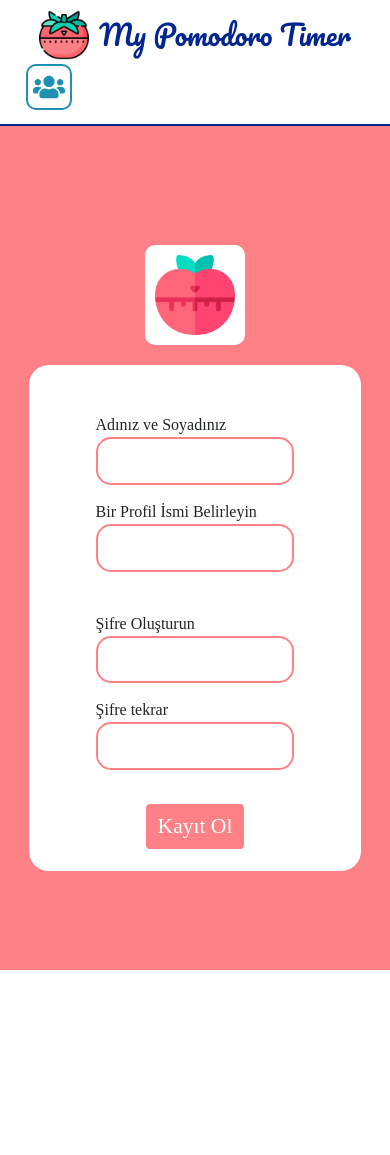
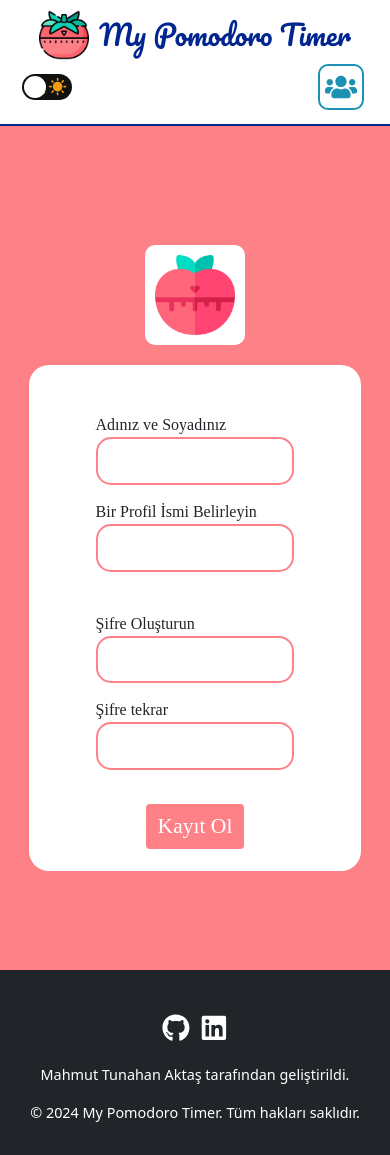
Before and after one commit to Fastbackk/MyPomodoroTimer, a React (Create React App) app: page /login in a window 390 px wide. Before the commit the page ends 970 px from the top, so only its background shows below. Built offline with nearby package versions, Linux system fonts and the light colour scheme; a web font is replaced by a local one.

Commit message:
updated changes

```diff
--- a/public/index.html
+++ b/public/index.html
@@ -20,6 +20,7 @@
   <link rel="preconnect" href="https://fonts.gstatic.com" crossorigin>
   <link href="https://fonts.googleapis.com/css2?family=Faculty+Glyphic&display=swap" rel="stylesheet">
   <link rel="manifest" href="%PUBLIC_URL%/manifest.json" />
+
   <title>My Pomodoro Timer</title>
 </head>
 
--- a/src/App.css
+++ b/src/App.css
@@ -1,8 +1,11 @@
+@import url("https://fonts.googleapis.com/css2?family=Montserrat&display=swap");
+
 * {
   margin: 0;
   padding: 0;
   box-sizing: border-box;
 }
+
 
 body {
   font-family: Arial, sans-serif;
@@ -10,7 +13,9 @@ body {
   overflow-x: hidden;
   /* Yatay kaymayı önler */
 }
-.loginDiv{
+
+
+.loginDiv {
   flex-wrap: wrap;
   /* Satır taşmalarını önler */
   gap: 20px;
@@ -18,7 +23,8 @@ body {
   height: 100vh;
 
 }
-.input_text{
+
+.input_text {
   background-color: white;
   border: 2px solid #fd8186;
   border-radius: 15px;
@@ -29,28 +35,31 @@ body {
   padding: 5%;
 }
 
-.input_text:hover{
+.input_text:hover {
   border-color: green;
 }
-.input_div{
+
+.input_div {
   display: flex;
-height: auto;
-width: 60%;
+  height: auto;
+  width: 60%;
   flex-direction: column;
   justify-content: center;
 
 }
-.containerdiv{
+
+.containerdiv {
   background-color: #fd8186;
   height: 100%;
-  display:flex;
+  display: flex;
   flex-direction: column;
   flex: r;
   width: 100%;
   justify-content: center;
   align-items: center;
 }
-.general_div{
+
+.general_div {
   background-color: white;
   border-radius: 20px;
   width: 25%;
@@ -60,7 +69,8 @@ width: 60%;
   align-items: center;
   font-family: Parkinsans, cursive;
 }
-.imgbla{
+
+.imgbla {
   margin: 20px;
   background-color: white;
   padding: 10px;
@@ -122,15 +132,17 @@ width: 60%;
   margin: 0;
 
 }
-.btnlogin{
-  border-radius:10px;
-  padding:5px;
-  border:2px solid #1d91b3;
-  color:#1d91b3;
+
+.btnlogin {
+  border-radius: 10px;
+  padding: 5px;
+  border: 2px solid #1d91b3;
+  color: #1d91b3;
   background-color: transparent;
   transition: 0.4s;
 }
-.btnlogin:hover{
+
+.btnlogin:hover {
   background-color: rgb(235, 233, 233);
 }
 
@@ -141,7 +153,8 @@ width: 60%;
   font-family: "Parkinsans", sans-serif;
 
 }
-.navbar_baslik{
+
+.navbar_baslik {
   font-family: "Pacifico", cursive;
 
 }
@@ -152,6 +165,9 @@ width: 60%;
   /* İkonlar arası boşluk */
   font-size: 1.5rem;
   /* İkon boyutu */
+  color: white;
+  border: none;
+  background-color: transparent;
 }
 
 
@@ -230,12 +246,7 @@ width: 60%;
   color: rgb(209, 209, 209);
 }
 
-.footerIconButton {
-  color: white;
-  border: none;
-  background-color: transparent;
 
-}
 
 .timerText {
   font-optical-sizing: auto;
@@ -257,7 +268,8 @@ width: 60%;
   box-shadow: 0 4px 8px rgba(0, 0, 0, 0.2);
   width: 30%;
 }
-.close-div{
+
+.close-div {
   margin: 0;
   padding: 0;
 }
@@ -279,19 +291,98 @@ width: 60%;
   pointer-events: none;
 
 }
+
 .popup-container {
   position: fixed;
   top: 0;
   left: 0;
   width: 100%;
   height: 100%;
-  background: rgba(0, 0, 0, 0.5); /* Yarı şeffaf arka plan */
+  background: rgba(0, 0, 0, 0.5);
+  /* Yarı şeffaf arka plan */
   display: flex;
   justify-content: center;
   align-items: center;
   z-index: 1000;
 
 }
+
+/* Karanlık tema */
+body.dark {
+  background-color: #292c35;
+  /* Koyu arka plan rengi */
+}
+
+body.dark h1,
+body.dark p {
+  color: white;
+  /* Karanlık temada beyaz yazılar */
+
+}
+.navbar, div, p{
+  transition: 0.4s;
+}
+/* Navbar Arka Planı */
+body.dark .navbar {
+  background-color: #111 !important; /* Navbar'ı koyulaştır */
+  color: white;
+}
+body.dark .btnlogin {
+  background-color: #111 !important; /* Navbar'ı koyulaştır */
+  color: #1d91b3;
+}
+
+/* Toggle düğmesi */
+.checkbox {
+
+  opacity: 0;
+  /* Görünmez yap */
+  position: absolute;
+  /* Sayfa düzenini bozmaz */
+}
+
+.checkbox-label {
+  background-color: #111;
+  /* Arka plan rengi */
+  width: 50px;
+  height: 26px;
+  border-radius: 50px;
+  position: relative;
+  padding: 5px;
+  cursor: pointer;
+  display: flex;
+  justify-content: space-between;
+  align-items: center;
+}
+
+.fa-moon {
+  color: #f1c40f;
+  /* Ay rengi */
+}
+
+.fa-sun {
+  color: #f39c12;
+  /* Güneş rengi */
+}
+
+.checkbox-label .ball {
+  background-color: #fff;
+  /* Topun rengi */
+  width: 22px;
+  height: 22px;
+  position: absolute;
+  left: 2px;
+  top: 2px;
+  border-radius: 50%;
+  transition: transform 0.2s linear;
+  /* Geçiş animasyonu */
+}
+
+.checkbox:checked+.checkbox-label .ball {
+  transform: translateX(24px);
+  /* Topu sağa taşı */
+}
+
 
 @media screen and (max-width: 1241px) {
   .navbar {
@@ -305,25 +396,38 @@ width: 60%;
     padding: 15px;
     /* Kenar boşlukları */
   }
+
   .anadiv {
-    flex-direction: column; /* Yataydan dikey düzene geçiş */
-    align-items: center; /* Ortalamak için */
-    gap: 20px; /* Divler arasında boşluk */
+    flex-direction: column;
+    /* Yataydan dikey düzene geçiş */
+    align-items: center;
+    /* Ortalamak için */
+    gap: 20px;
+    /* Divler arasında boşluk */
   }
 
   .custom_div {
-    width: 90%; /* Daha küçük genişlik */
-    height: auto; /* Boyutu içeriğe göre */
-    margin: 10px auto; /* Ortalanmış konum */
+    width: 90%;
+    /* Daha küçük genişlik */
+    height: auto;
+    /* Boyutu içeriğe göre */
+    margin: 10px auto;
+    /* Ortalanmış konum */
     margin-top: 10%;
   }
 
   .general {
     margin-top: 10%;
-    width: 90%; /* Ortalamak için genişlik */
-    height: auto; /* İçeriğe göre otomatik yükseklik */
+    width: 90%;
+    /* Ortalamak için genişlik */
+    height: auto;
+    /* İçeriğe göre otomatik yükseklik */
+  }
+  .content_whatPomo {
+    width: 95%;
   }
 }
+
 @media screen and (max-width: 768px) {
   .navbar {
     font-size: 1.2rem;
@@ -336,6 +440,7 @@ width: 60%;
     padding: 15px;
     /* Kenar boşlukları */
   }
+
   .custom_div {
     width: 100%;
     height: auto;
@@ -373,16 +478,18 @@ width: 60%;
   .resetbutton {
     font-size: 2rem;
   }
-  .containerdiv{
+
+  .containerdiv {
     justify-content: center;
     align-items: center;
   }
 
-  .general_div{
+  .general_div {
     width: 85%;
     height: 60vh;
   }
-  .popup-content{
+
+  .popup-content {
     width: 90%;
   }
 
--- a/src/components/Login.js
+++ b/src/components/Login.js
@@ -1,6 +1,8 @@
 import { useFetcher, useNavigate } from "react-router-dom";
 import Navbar from './Navbar';
 import { useEffect, useState, useRef } from "react";
+import { FaGithub } from "react-icons/fa";
+import { FaLinkedin } from "react-icons/fa";
 
 function Login() {
     const navigate = useNavigate(); // useNavigate hook'unu tanımla
@@ -125,6 +127,18 @@ function Login() {
                 </div>
 
             </div>
+            <footer className="d-flex flex-column bg-primary text-white p-3 bg-dark">
+                <div className="container">
+                    <div className="text-center mt-3">
+                        <button className='footerIconButton'> <FaGithub onClick={(e) => window.location.href = "https://github.com/Fastbackk"} className='g_icon fs-1' /></button>
+                        <button className='footerIconButton'> <FaLinkedin onClick={(e) => window.location.href = "https://www.linkedin.com/in/mahmut-tunahan-akta%C5%9F-942699267/"} className='l_icon fs-1' /></button>
+                    </div>
+                </div>
+                <div className="text-center mt-3">
+                    <p>Mahmut Tunahan Aktaş tarafından geliştirildi.</p>
+                    <p>&copy; 2024 My Pomodoro Timer. Tüm hakları saklıdır.</p>
+                </div>
+            </footer>
         </div>
     );
 } export default Login;
--- a/src/components/Navbar.js
+++ b/src/components/Navbar.js
@@ -1,11 +1,25 @@
-import React, { useEffect, useState } from 'react';
+
+
+import React, { useEffect, useState, useContext } from 'react';
 import { RiAccountPinCircleFill } from "react-icons/ri";
 import { Navigate, useNavigate } from 'react-router-dom';
 import { FaUsers } from "react-icons/fa";
+import { FaMoon } from "react-icons/fa";
+import { MdSunny } from "react-icons/md";
+import { MyContext } from '../context';
 
 
 const Navbar = ({ isLogin, togglePopup }) => {
   const [buttonVisiblty, setButtonVisibility] = useState(true);
+  const { darkMode, setDarkMode } = useContext(MyContext);
+
+  // Temayı değiştir
+  const handleToggleTheme = () => {
+    setDarkMode((prev) => !prev);
+    document.body.classList.toggle("dark", !darkMode); // Tema class'ını değiştirme
+
+  };
+
 
   useEffect(() => {
     if (isLogin) {
@@ -26,7 +40,7 @@ const Navbar = ({ isLogin, togglePopup }) => {
 
 
   return (
-    <nav className='navbar navbar-expand-lg navbar-light'
+    <nav className='navbar'
       style={{ fontWeight: "bold", background: "white", padding: "10px", color: "#01268f", borderBottom: "2px solid #01268f" }}>
       <div className="container-fluid d-flex justify-content-between align-items-center">
         {/* Logo ve Başlık */}
@@ -34,6 +48,20 @@ const Navbar = ({ isLogin, togglePopup }) => {
           <button onClick={() => navigate("/")} style={{ background: 'transparent', border: 'none' }}>
             <img src='./images/pomoLogo.png' alt='Logo' style={{ marginRight: '10px', maxHeight: '50px' }} /></button>
           <h1 className='navbar_baslik m-0'>My Pomodoro Timer</h1>
+        </div>
+        <div className="d-flex align-items-center">
+          <input
+            type="checkbox"
+            className="checkbox"
+            id="checkbox"
+            checked={darkMode}
+            onChange={handleToggleTheme}
+          />
+          <label htmlFor="checkbox" className="checkbox-label">
+            <FaMoon className="fa-moon" />
+            <MdSunny className="fa-sun" />
+            <span className="ball"></span>
+          </label>
         </div>
         <button onClick={togglePopup} className='btnlogin d-flex align-items-center m-1'>
           <FaUsers style={{ fontSize: '2rem' }} />
@@ -45,13 +73,8 @@ const Navbar = ({ isLogin, togglePopup }) => {
 
           </button>
         )}
-
-
       </div>
     </nav>
-
   );
 
-
-
 }; export default Navbar;
--- a/src/components/Task.js
+++ b/src/components/Task.js
@@ -1,16 +1,20 @@
-import React, { useState } from 'react';
+import React, { useContext, useState } from 'react';
 import { IoMdAddCircle } from "react-icons/io";
 import { IoIosCheckmarkCircle } from "react-icons/io";
 import { MdDelete } from "react-icons/md";
+import { MyContext } from '../context';
 
 const Task = () => {
     const [newTask, setNewTask] = useState("");
     const [tasks, setTasks] = useState([]);
+    const {darkMode,setDarkMode}=useContext(MyContext);
 
     const add_task = () => {
         if (newTask.trim() !== "") {
             setTasks([...tasks, { task: newTask, completed: false }]);
             setNewTask("");
+
+
         }
     };
 
--- /dev/null
+++ b/src/context.js
@@ -0,0 +1,47 @@
+import React, { createContext, useState, useEffect } from 'react';
+
+
+//Context oluşturuyoruz.
+
+export const MyContext = createContext();
+
+//Context Provider
+
+export const MyContextProvider = ({ children }) => {
+    const [myPomos, setMyPomos] = useState(()=>{
+        //LocalStorage'de veri varsa çekip myPomos'un içine atar yoksa 0'dan başlatır.
+        const storedPomos=localStorage.getItem('myPomos');
+        return storedPomos ? JSON.parse(storedPomos): 0;
+    });
+
+    //myPomos'un değişikliklerini LocalStorage'e kaydet.
+
+    useEffect(()=>{
+        localStorage.setItem('myPomos',JSON.stringify(myPomos))
+
+    },[myPomos]);
+
+
+
+    const [darkMode, setDarkMode] = useState(() => {
+        const savedMode = localStorage.getItem('darkMode');
+        return savedMode === 'true'; // localStorage'dan gelen değer string olduğundan true/false kontrolü yapıyoruz
+    });
+
+    useEffect(() => {
+        // Tema değiştiğinde localStorage'a kaydet
+        localStorage.setItem('darkMode', darkMode);
+        if (darkMode) {
+            document.body.classList.add('dark'); // Karanlık tema ekle
+        } else {
+            document.body.classList.remove('dark'); // Aydınlık tema ekle
+        }
+    }, [darkMode]);  // Sadece darkMode değeri değiştiğinde çalışır
+
+    return (
+        <MyContext.Provider value={{ darkMode, setDarkMode,myPomos, setMyPomos }}>
+            {children}
+        </MyContext.Provider>
+    );
+
+};
```
Also changed, not shown: src/App.js (+10 -3 lines), src/contex.js (deleted, +0 -17 lines), src/logo.svg (deleted).
